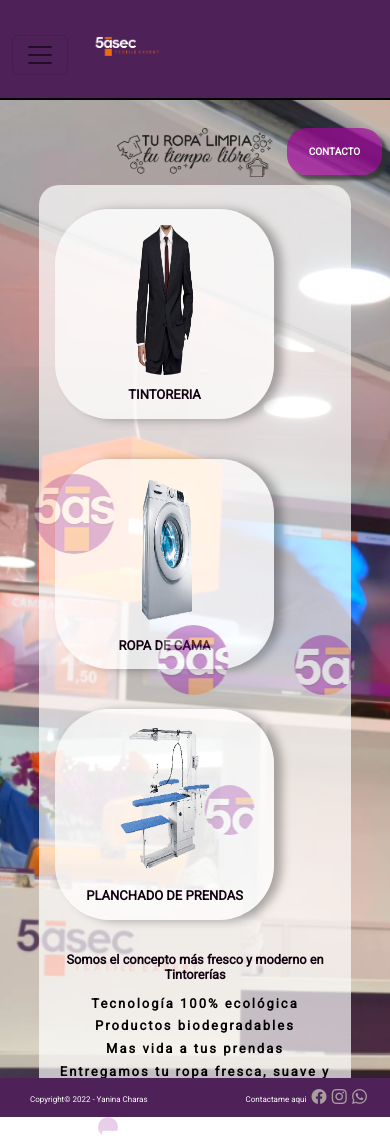
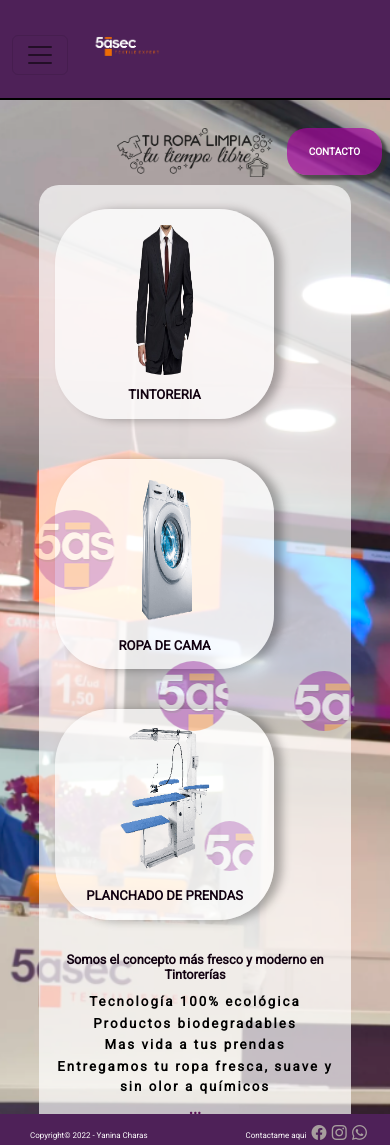
Before and after one commit to YaninaCharas/proyectofinal, a plain HTML site: page index.html in a window 390 px wide. Shown: the top 1145 px of the page. Drawn offline with nearby package versions, Linux system fonts and the light colour scheme; a web font is replaced by a local one.

Commit message:
agregue ... al final del index

```diff
--- a/index.html
+++ b/index.html
@@ -35,7 +35,6 @@
       <img class="max-altura" src="./images/frase.png"></img>
     </div>
     <section class="container centrar mt-2 ">
-
       <div class="row">
         <article class="col-md-4" data-aos="flip-left"
             data-aos-easing="ease-out-cubic" data-aos-duration="2000">
@@ -64,16 +63,18 @@
             </div>
          </div>
         </article>
-      </div>
+      <!-- </div> -->
       <div class="centrar">
         <h6>Somos el concepto más fresco y moderno en Tintorerías</h6>
         <p class="parrafo">Tecnología 100% ecológica</p>
         <p class="parrafo">Productos biodegradables</p>
         <p class="parrafo">Mas vida a tus prendas</p>
         <p class="parrafo">Entregamos tu ropa fresca, suave y sin olor a químicos</p>
+        <p>...</p>
       </div>
       <div>
         <div class="btn-contacto index"><a href="../pages/contacto.html">CONTACTO</a></div>
+      </div>
       </div>
     </section>
   </main>
--- a/styles/styles.css
+++ b/styles/styles.css
@@ -820,7 +820,9 @@ border-color: none;
         .big-tip{
             width: 100%;
         }
-
+        .form-check, .form-floating {
+            font-size: x-small;
+        }
     }
 /*********  MEDIA QUERY  780******/
 @media screen and (max-width: 780px) {
@@ -935,11 +937,12 @@ border-color: none;
     .parrafo{
         padding: 0;
         margin: 0;
-        font-weight: bold;
+        font-weight:600 ;
         color:black;
-        padding-top: 0.2rem;
-        font-size: small;
+        padding-top: 0.1rem;
+        font-size: smaller;
         letter-spacing: 2px;
+        bottom: 5rem;
     }
 
     .big{
@@ -1073,7 +1076,9 @@ border-color: none;
         font-weight: bold;
         color:rgba(7, 7, 7, 0.814);
     }
-
+    .form-check, .form-floating {
+        font-size: x-small;
+    }
 }
 
 /*****************MOBILE310- SMALL ONE*/
```
Also changed, not shown: styles/styles_2.css (+7 -1 lines).
